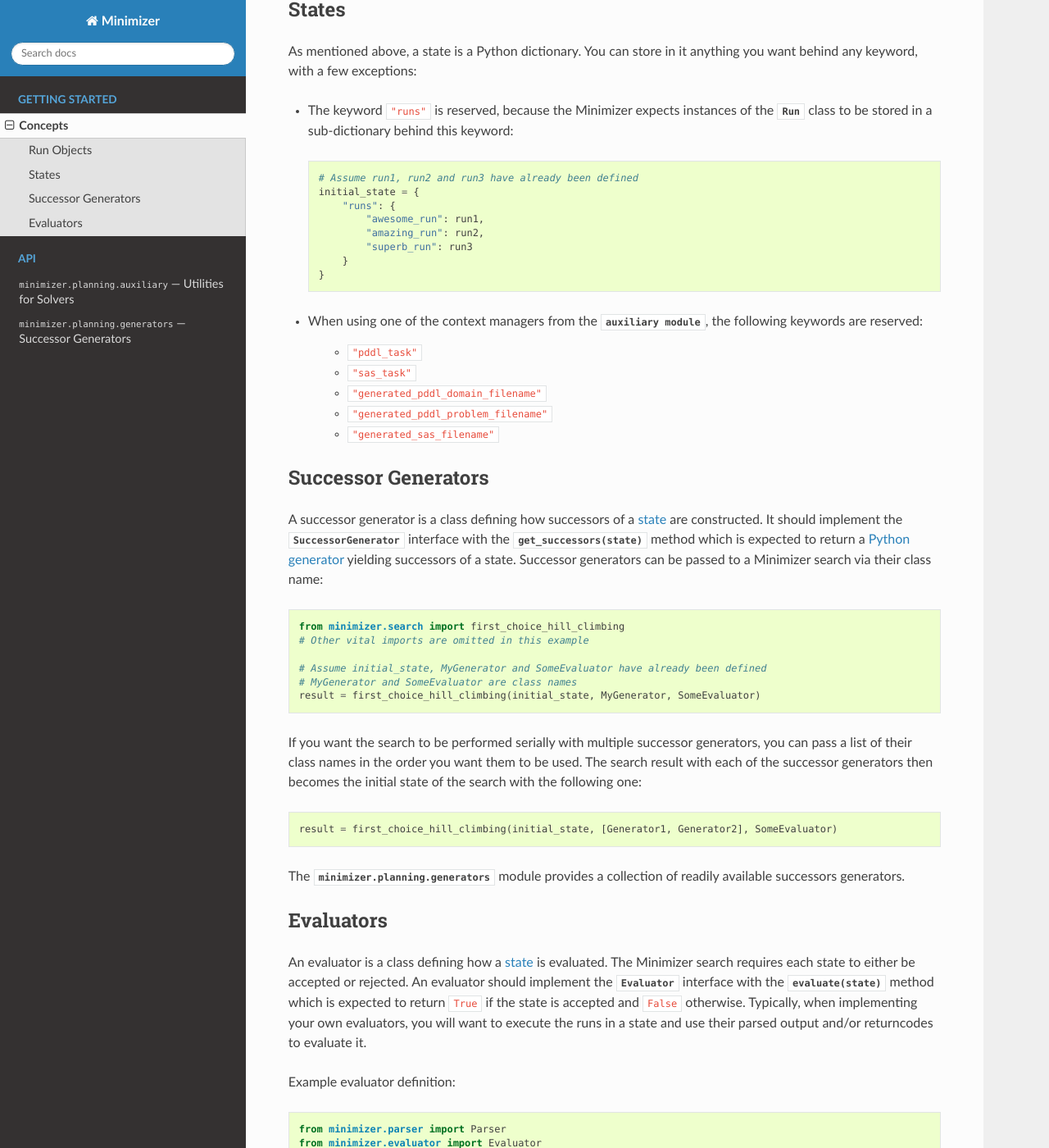
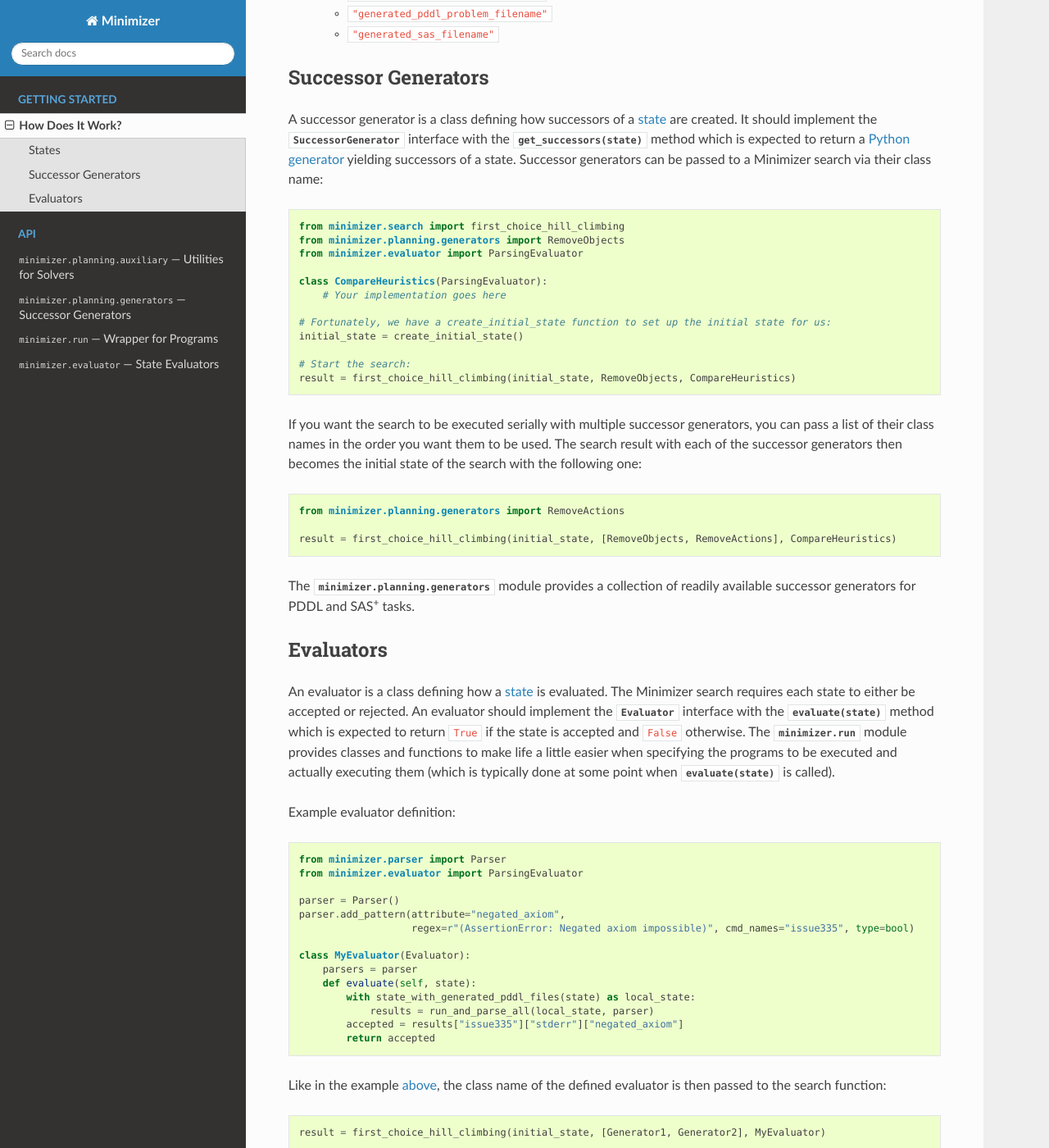
Before and after one commit to aibasel/machetli, a Sphinx documentation site: the page built from docs/concepts.rst, in a window 1280 px wide and 1400 px high, scrolled down 903 px. Shown: the whole window at 82% size. Built offline with Sphinx 7.4.7 and the Read the Docs theme 2.0.0, drawn with Linux system fonts in a browser that asks for light colours; some of the changed text lies outside the part shown.

Commit message:
[documentation] Implement discussed improvements to documentation.

```diff
--- a/docs/concepts.rst
+++ b/docs/concepts.rst
@@ -1,36 +1,34 @@
-Concepts
-========
+How Does It Work?
+=================
 
-The core idea of the Minimizer stands on four pillars:
+The Minimizer is based on a few key ideas:
 
-- At least one :ref:`run<run_concept>` to be executed. A run is basically a command-line string that starts a program.
+..
+    - At least one :ref:`run<run_concept>` to be executed. A run is basically a command-line string that starts a program.
+
 - The problem :ref:`state<state_concept>`, which is simply a Python dictionary containing your runs and other useful data. You must define an initial state from where the search is started.
-- At least one :ref:`successor generator<succ_gen_concept>`, which yields modified versions of the current state. Modifications to the state can be anything from manipulations of internal data structures to changes in program inputs.
+- At least one :ref:`successor generator<succ_gen_concept>`, which yields modified versions (successors) of the current state. Modifications to the state can be anything from manipulations of internal data structures to changes in program inputs.
 - An :ref:`evaluator<evaluator_concept>`, which determines whether a given state has the properties you are looking for.
-
-.. _run_concept:
-
-Run Objects
------------
-To add more options to the program(s) you want to execute, the command-line string is embedded in a class called :class:`Run<minimizer.Run>`. It enables you to
-
-- define a time limit in seconds for the executed program to finish (this parameter is required),
-- define a memory limit for the program,
-- set a flag when you want output logs of the program to be written if it terminates on a non-zero exit code,
-- set a flag when you want program outputs to always be written,
-- pass the executed program a file whose content will be fed to the program as input.
-
-Examples of defining a run:
-
->>> from minimizer.run import Run
->>> run1 = Run(command=["echo",  "Hello world!"], time_limit=2, memory_limit="100K", log_output="on_fail")
->>> # Example with input file:
->>> from minimizer.run import RunWithInputFile
->>> from tempfile import NamedTemporaryFile
->>> with NamedTemporaryFile(mode="w+t") as temp:
-...     file.write("Hello world!")
-...     run2 = RunWithInputFile(command=["grep", "world"], input_file=temp.name time_limit=2)
-...
+..
+    .. _run_concept:
+    Run Objects
+    -----------
+    To add more options to the program(s) you want to execute, the command-line string is embedded in a class called :class:`Run<minimizer.Run>`. It enables you to
+    - define a time limit in seconds for the executed program to finish (this parameter is required),
+    - define a memory limit for the program,
+    - set a flag when you want output logs of the program to be written if it terminates on a non-zero exit code,
+    - set a flag when you want program outputs to always be written,
+    - pass the executed program a file whose content will be fed to the program as input.
+    Examples of defining a run:
+    >>> from minimizer.run import Run
+    >>> run1 = Run(command=["echo",  "Hello world!"], time_limit=2, memory_limit="100K", log_output="on_fail")
+    >>> # Example with input file:
+    >>> from minimizer.run import RunWithInputFile
+    >>> from tempfile import NamedTemporaryFile
+    >>> with NamedTemporaryFile(mode="w+t") as temp:
+    ...     file.write("Hello world!")
+    ...     run2 = RunWithInputFile(command=["grep", "world"], input_file=temp.name time_limit=2)
+    ...
 
 .. _state_concept:
 
@@ -38,16 +36,18 @@ States
 ------
 As mentioned above, a state is a Python dictionary. You can store in it anything you want behind any keyword, with a few exceptions:
 
-- The keyword ``"runs"`` is reserved, because the Minimizer expects instances of the :class:`Run<minimizer.Run>` class to be stored in a sub-dictionary behind this keyword:
+- The keyword ``"runs"`` is reserved, because the Minimizer expects instances of the :class:`Run<minimizer.run.Run>` class to be stored in a sub-dictionary behind this keyword:
 
  .. code-block:: python
 
-    # Assume run1, run2 and run3 have already been defined
     initial_state = {
         "runs": {
-            "awesome_run": run1,
-            "amazing_run": run2,
-            "superb_run": run3
+            "awesome_run": Run(
+                # Some awesome run command
+            ),
+            "amazing_run": Run(
+                # Some amazing run command
+            ),
         }
     }
 
@@ -63,47 +63,54 @@ As mentioned above, a state is a Python dictionary. You can store in it anything
 
 Successor Generators
 --------------------
-A successor generator is a class defining how successors of a :ref:`state<state_concept>` are constructed.
+A successor generator is a class defining how successors of a :ref:`state<state_concept>` are created.
 It should implement the :class:`SuccessorGenerator<minimizer.planning.generators.SuccessorGenerator>` interface with the :meth:`get_successors(state)<minimizer.planning.generators.SuccessorGenerator.get_successors>` method which is expected to return a `Python generator <https://docs.python.org/3/glossary.html#term-generator>`_ yielding successors of a state. Successor generators can be passed to a Minimizer search via their class name:
 
 .. code-block:: python
 
     from minimizer.search import first_choice_hill_climbing
-    # Other vital imports are omitted in this example
+    from minimizer.planning.generators import RemoveObjects
+    from minimizer.evaluator import ParsingEvaluator
 
-    # Assume initial_state, MyGenerator and SomeEvaluator have already been defined
-    # MyGenerator and SomeEvaluator are class names
-    result = first_choice_hill_climbing(initial_state, MyGenerator, SomeEvaluator)
+    class CompareHeuristics(ParsingEvaluator):
+        # Your implementation goes here
 
-If you want the search to be performed serially with multiple successor generators, you can pass a list of their class names in the order you want them to be used. The search result with each of the successor generators then becomes the initial state of the search with the following one:
+    # Fortunately, we have a create_initial_state function to set up the initial state for us:
+    initial_state = create_initial_state()
+
+    # Start the search:
+    result = first_choice_hill_climbing(initial_state, RemoveObjects, CompareHeuristics)
+
+If you want the search to be executed serially with multiple successor generators, you can pass a list of their class names in the order you want them to be used. The search result with each of the successor generators then becomes the initial state of the search with the following one:
 
 .. code-block:: python
     :name: succ_gen_list_exmpl
 
-    result = first_choice_hill_climbing(initial_state, [Generator1, Generator2], SomeEvaluator)
+    from minimizer.planning.generators import RemoveActions
 
-The :mod:`minimizer.planning.generators` module provides a collection of readily available successors generators.
+    result = first_choice_hill_climbing(initial_state, [RemoveObjects, RemoveActions], CompareHeuristics)
+
+The :mod:`minimizer.planning.generators` module provides a collection of readily available successor generators for PDDL and SAS\ :sup:`+` tasks.
 
 .. _evaluator_concept:
 
 Evaluators
 ----------
-An evaluator is a class defining how a :ref:`state<state_concept>` is evaluated. The Minimizer search requires each state to either be accepted or rejected. An evaluator should implement the :class:`Evaluator<minimizer.evaluator.Evaluator>` interface with the :meth:`evaluate(state)<minimizer.evaluator.Evaluator.evaluate>` method which is expected to return ``True`` if the state is accepted and ``False`` otherwise. Typically, when implementing your own evaluators, you will want to execute the runs in a state and use their parsed output and/or returncodes to evaluate it.
+An evaluator is a class defining how a :ref:`state<state_concept>` is evaluated. The Minimizer search requires each state to either be accepted or rejected. An evaluator should implement the :class:`Evaluator<minimizer.evaluator.Evaluator>` interface with the :meth:`evaluate(state)<minimizer.evaluator.Evaluator.evaluate>` method which is expected to return ``True`` if the state is accepted and ``False`` otherwise. The :mod:`minimizer.run` module provides classes and functions to make life a little easier when specifying the programs to be executed and actually executing them (which is typically done at some point when :meth:`evaluate(state)<minimizer.evaluator.Evaluator.evaluate>` is called).
 
 Example evaluator definition:
 
 .. code-block:: python
 
     from minimizer.parser import Parser
-    from minimizer.evaluator import Evaluator
-    from minimizer.planning.auxiliary import state_with_generated_pddl_files
-    from minimizer.run import run_and_parse_all
+    from minimizer.evaluator import ParsingEvaluator
 
     parser = Parser()
     parser.add_pattern(attribute="negated_axiom",
                        regex=r"(AssertionError: Negated axiom impossible)", cmd_names="issue335", type=bool)
 
     class MyEvaluator(Evaluator):
+        parsers = parser
         def evaluate(self, state):
             with state_with_generated_pddl_files(state) as local_state:
                 results = run_and_parse_all(local_state, parser)
--- a/docs/index.rst
+++ b/docs/index.rst
@@ -21,3 +21,5 @@
 
    minimizer.planning.auxiliary
    minimizer.planning.generators
+   minimizer.run
+   minimizer.evaluate
--- /dev/null
+++ b/docs/minimizer.evaluate.rst
@@ -0,0 +1,7 @@
+===============================================
+:mod:`minimizer.evaluator` --- State Evaluators
+===============================================
+
+.. automodule:: minimizer.evaluator
+    :members:
+    :undoc-members:
--- /dev/null
+++ b/docs/minimizer.run.rst
@@ -0,0 +1,6 @@
+=============================================
+:mod:`minimizer.run` --- Wrapper for Programs
+=============================================
+
+.. automodule:: minimizer.run
+    :members:
--- /dev/null
+++ b/docs/tutorial.rst
@@ -0,0 +1,2 @@
+Tutorial
+========
```
